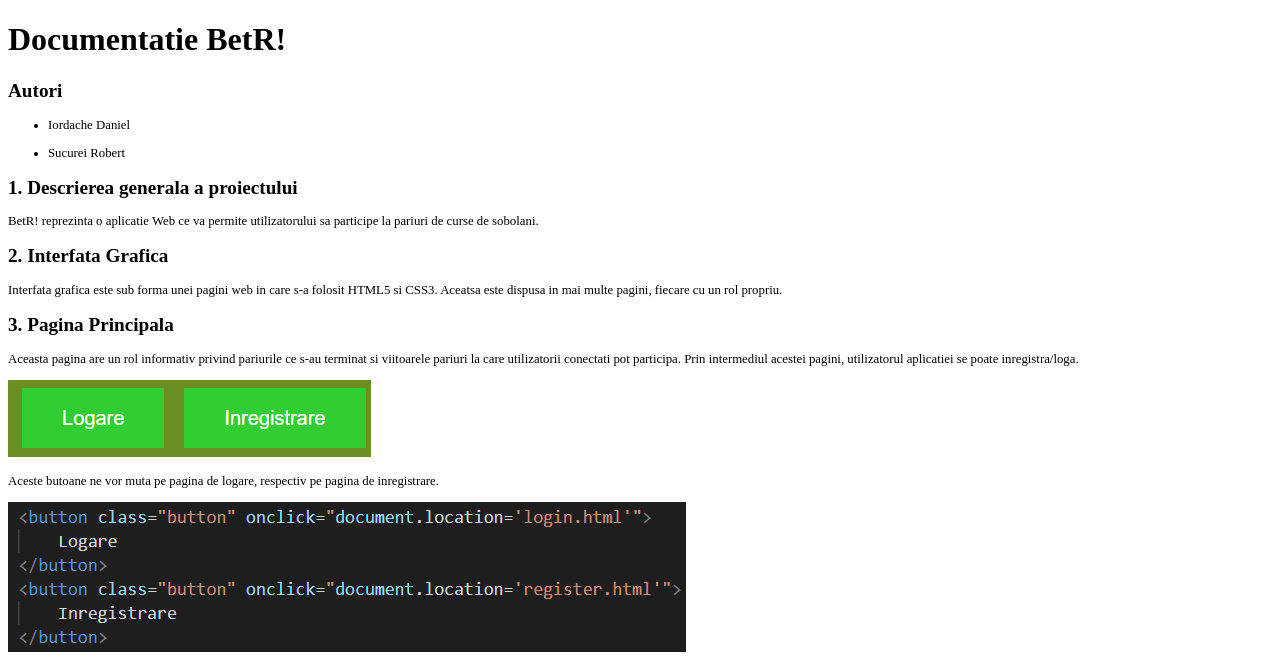
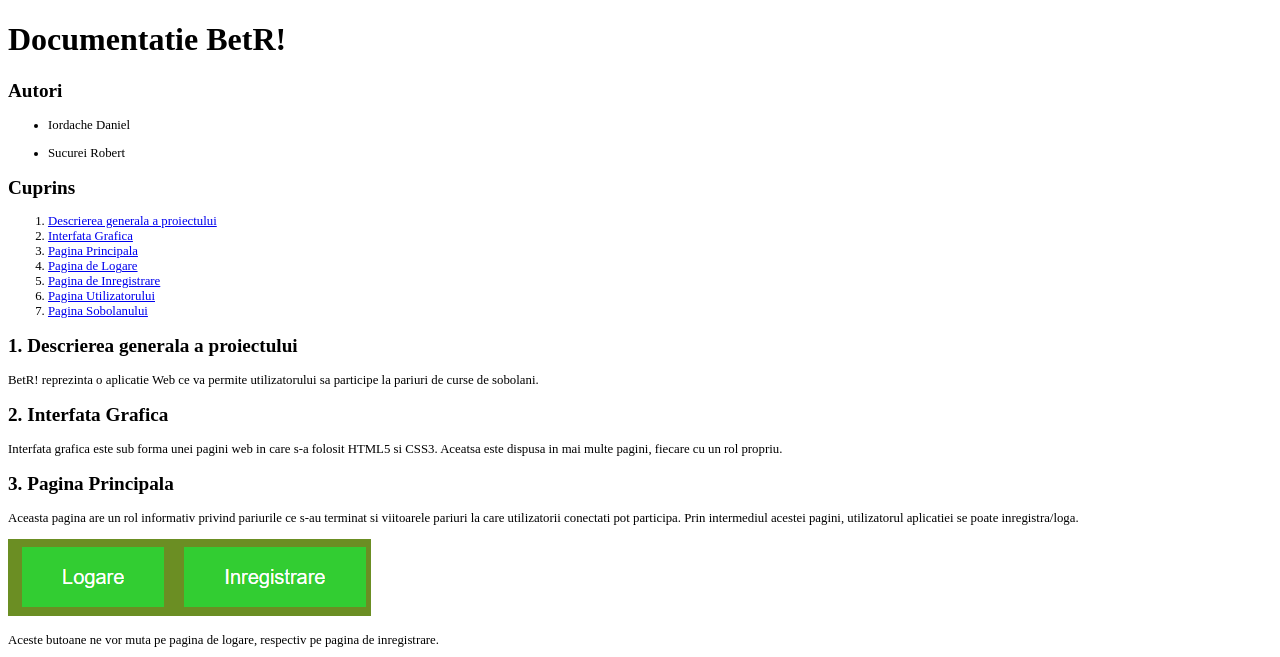
Before and after one commit to sucurei/Rat-Races, a plain HTML site: page documentatie.html in a window 1280 px wide. Shown: the top 657 px of the page. Drawn offline with Linux system fonts and the light colour scheme.

Commit message:
Add files via upload

```diff
--- a/documentatie.html
+++ b/documentatie.html
@@ -36,16 +36,38 @@
             </ul>
         </section>
 
-        <section id="introducere" role="doc-introduction">
+        <section>
+            <h1>Cuprins</h1>
+            <div role="contentinfo">
+                <ol role="directory">
+                    <li><a href="#general-description">Descrierea generala a proiectului</a>
+                    </li>
+                    <li><a href="#graphic-interface">Interfata Grafica</a>
+                    </li>
+                    <li><a href="#main-page">Pagina Principala</a>
+                    </li>
+                    <li><a href="#login-page">Pagina de Logare</a>
+                    </li>
+                    <li><a href="#register-page">Pagina de Inregistrare</a>
+                    </li>
+                    <li><a href="#user-page">Pagina Utilizatorului </a>
+                    </li>
+                    <li><a href="#rat-page">Pagina Sobolanului</a>
+                    </li>
+                </ol>
+            </div>
+        </section>
+
+        <section id="general-description" role="doc-introduction">
             <h2><span>1. </span>Descrierea generala a proiectului</h2>
             <p>
                 BetR! reprezinta o aplicatie Web ce va permite utilizatorului sa participe la pariuri de curse de sobolani.
             </p>
         </section>
 
-        <section id="frond-end">
+        <section id="graphic-interface">
             <h2><span>2. </span>Interfata Grafica</h2>
-            <p id="interface">
+            <p>
                 Interfata grafica este sub forma unei pagini web in care s-a folosit HTML5 si CSS3. Aceatsa este dispusa in mai multe pagini,
                 fiecare cu un rol propriu.
             </p>
```
